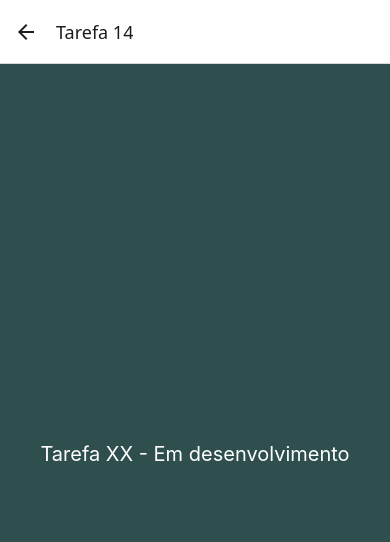
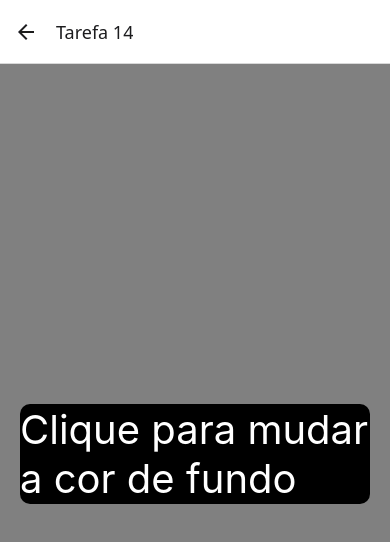
Before and after one commit to LFbruck/TestePerformance1-ReactNative, a React Native app: screen /Task14 in a window 390 px wide. Shown: the top 542 px of the page. Built offline with nearby package versions, Linux system fonts and the light colour scheme; what react-native-worklets would draw is missing.

Commit message:
Tarefa 14 finalizada

```diff
--- a/src/screens/Task14Screen.tsx
+++ b/src/screens/Task14Screen.tsx
@@ -1,10 +1,21 @@
-import React from 'react';
+import React, {useState} from 'react';
 import { View, Text, StyleSheet } from 'react-native';
+import {Pressable} from 'react-native';
 
-export default function TaskXXScreen() {
+export default function Task14Screen() {
+
+    const cores = ["red", "blue", "green", "yellow", "purple", "pink", "brown", "orange"];
+
+    const [fundo, setFundo] = useState("grey");
+    const mudarCor = ()=>{
+        const corAleatoria = cores[Math.floor(Math.random() * cores.length)];
+        setFundo(corAleatoria);
+    }
     return (
-        <View style={styles.container}>
-            <Text style={styles.title}>Tarefa XX - Em desenvolvimento</Text>
+        <View style={[styles.container,{backgroundColor:fundo}]}>
+            <Pressable onPress={mudarCor} style={styles.botao} >
+                <Text style={styles.texto}>Clique para mudar a cor de fundo</Text>
+            </Pressable>
         </View>
     );
 }
@@ -12,14 +23,20 @@ export default function TaskXXScreen() {
 const styles = StyleSheet.create({
     container: {
         flex: 1,
-        backgroundColor: 'darkslategray',
         justifyContent: 'center',
         alignItems: 'center',
         padding: 20,
     },
-    title: {
-        color: 'white',
-        fontSize: 20,
-        textAlign: 'center',
+    botao: {
+        backgroundColor: "black",
+        borderRadius: 10,
+        height: 100,
+        justifyContent: 'center',
+
     },
+    texto: {
+        color: "white",
+        fontSize: 40,
+    }
+
 });
```
